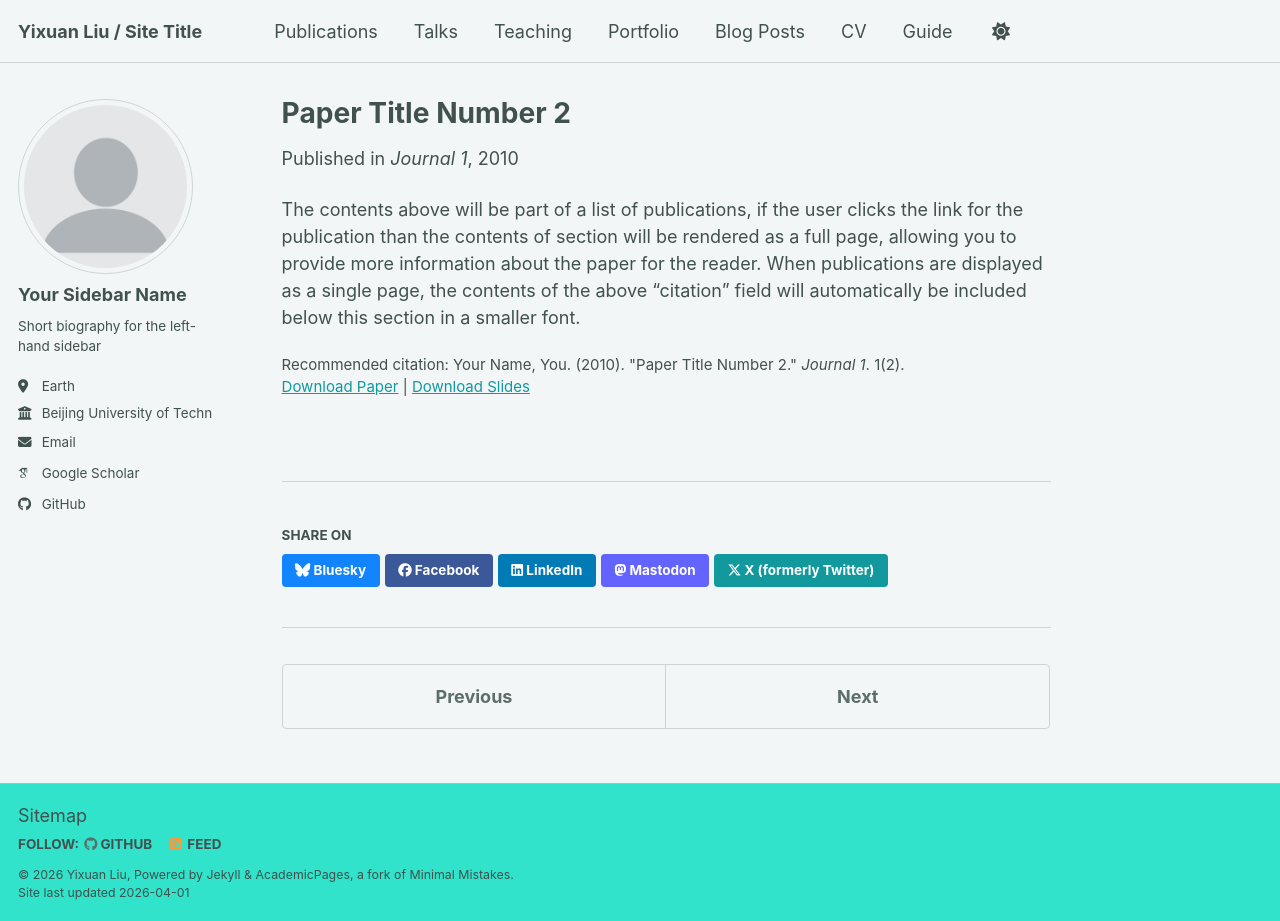
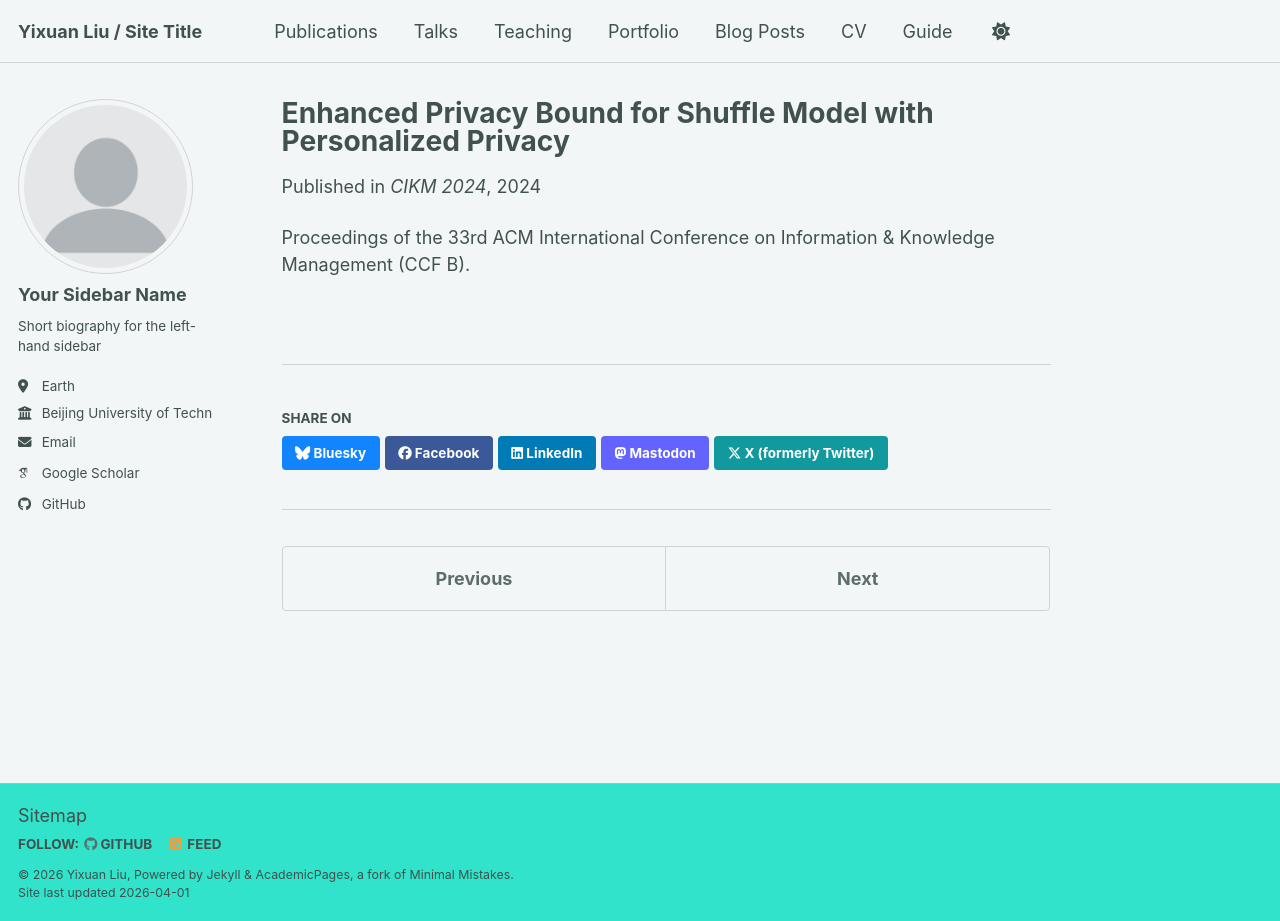
Before and after one commit to yixuanLL/yixuan.github.io, a Jekyll site: the page built from _publications/2010-10-01-paper-title-number-2.md, in a window 1280 px wide and 921 px high. Built offline with Jekyll 4.4.1, drawn with Linux system fonts in a browser that asks for light colours; some web fonts are replaced; a script bundle is joined from its source files by our own code; library files that are not in the unit come from our copies.

Commit message:
Update 2010-10-01-paper-title-number-2.md

```diff
--- a/_publications/2010-10-01-paper-title-number-2.md
+++ b/_publications/2010-10-01-paper-title-number-2.md
@@ -1,14 +1,11 @@
 ---
-title: "Paper Title Number 2"
+title: "Enhanced Privacy Bound for Shuffle Model with Personalized Privacy"
 collection: publications
-category: manuscripts
-permalink: /publication/2010-10-01-paper-title-number-2
-excerpt: 'This paper is about the number 2. The number 3 is left for future work.'
-date: 2010-10-01
-venue: 'Journal 1'
-slidesurl: 'https://academicpages.github.io/files/slides2.pdf'
-paperurl: 'https://academicpages.github.io/files/paper2.pdf'
-citation: 'Your Name, You. (2010). &quot;Paper Title Number 2.&quot; <i>Journal 1</i>. 1(2).'
+permalink: /publication/cikm2024-enhanced
+date: 2024-01-01
+venue: "CIKM 2024"
+paperurl: 'https://dl.acm.org/doi/10.1145/3627673.3679911'
+authors: "**Yixuan Liu**, Yuhan Liu, Li Xiong, Yujie Gu, Hong Chen"
 ---
 
-The contents above will be part of a list of publications, if the user clicks the link for the publication than the contents of section will be rendered as a full page, allowing you to provide more information about the paper for the reader. When publications are displayed as a single page, the contents of the above "citation" field will automatically be included below this section in a smaller font.
+Proceedings of the 33rd ACM International Conference on Information & Knowledge Management (CCF B).
```
